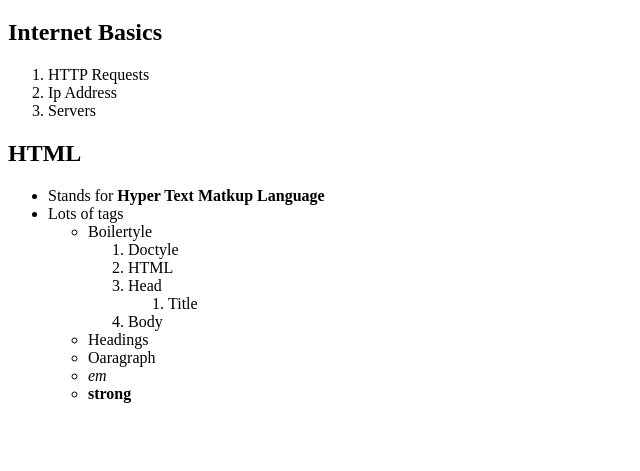
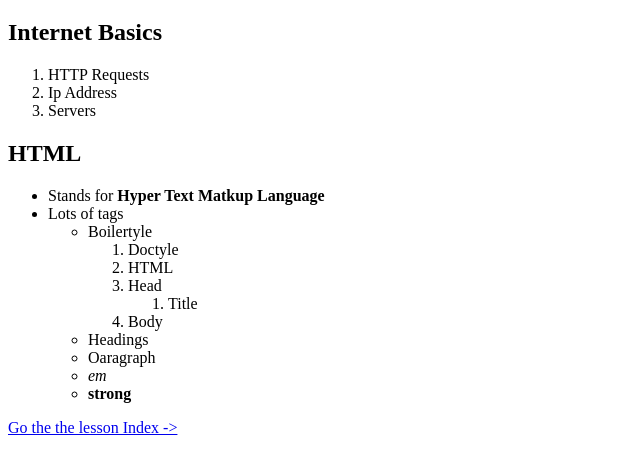
Before and after one commit to MitchellDStein/Web-Development, a plain HTML site: page Beginning Stuff/firstPage.html in a window 1280 px wide. Shown: the part 61-532 px from the top of the page, without its empty margins (0-640 px from the left). Drawn offline with Linux system fonts and the light colour scheme.

Commit message:
added go to index

```diff
--- a/Beginning Stuff/firstPage.html
+++ b/Beginning Stuff/firstPage.html
@@ -41,6 +41,7 @@
             <li><strong>strong</strong></li>
         </ul>
     </ul>
+    <a href="Page Examples/Index.html">Go the the lesson Index -></a>
 </body>
 
 </html>
```
